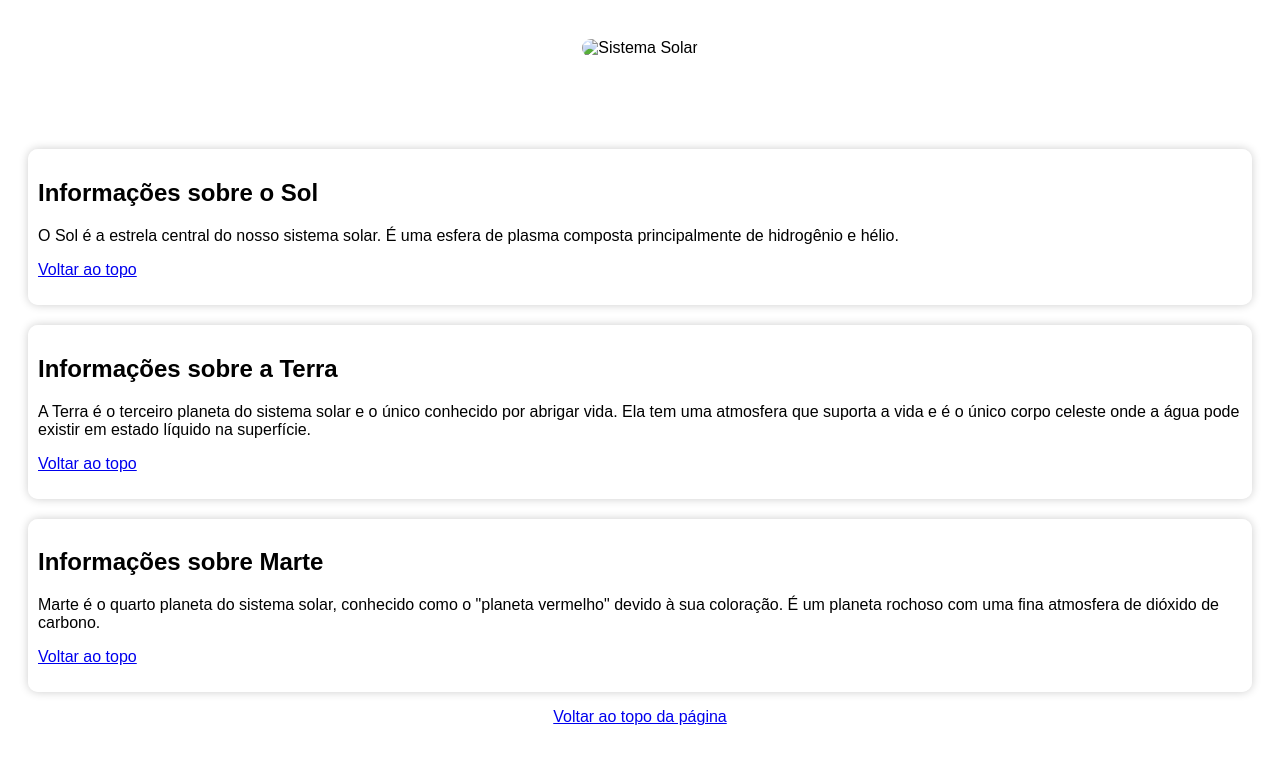
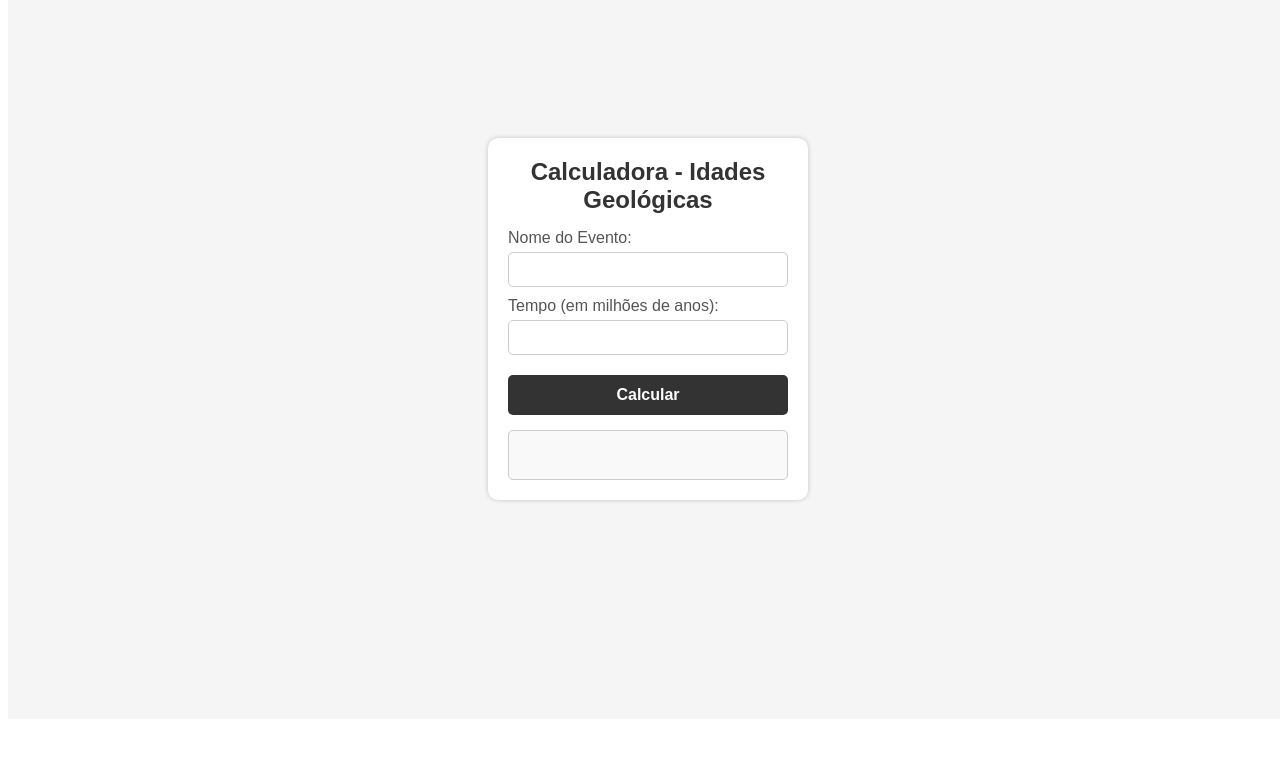
Before and after one commit to Bragax23/Calculadora-das-Idades-Geologicas, a plain HTML site: page index.html in a window 1280 px wide. Shown: the part 89-852 px from the top of the page. After the commit the page ends 816 px from the top, so only its background shows below. Drawn offline with Linux system fonts and the light colour scheme.

Commit message:
Update index.html

```diff
--- a/index.html
+++ b/index.html
@@ -1,88 +1,28 @@
 <!DOCTYPE html>
-<html lang="pt-br">
+<html lang="en">
 <head>
     <meta charset="UTF-8">
     <meta name="viewport" content="width=device-width, initial-scale=1.0">
-    <title>Sistema Solar</title>
-    <style>
-        body {
-            font-family: Arial, sans-serif;
-            text-align: center;
-            background-image: url('imagem/d2d.jpg');
-            background-size: cover;
-            background-position: center;
-            padding: 20px;
-        }
-        h1 {
-            color: #fff;
-        }
-        img {
-            max-width: 100%;
-            height: auto;
-            margin-top: 20px;
-            border-radius: 10px;
-            box-shadow: 0 0 10px rgba(255, 255, 255, 0.5);
-        }
-        .planet-info {
-            margin-top: 20px;
-            color: #fff;
-        }
-        .planet-info ul {
-            list-style: none;
-            padding: 0;
-        }
-        .planet-info ul li {
-            display: inline;
-            margin-right: 20px;
-        }
-        .planet-info ul li a {
-            color: #fff;
-            text-decoration: none;
-        }
-        .planet-info ul li a:hover {
-            text-decoration: underline;
-        }
-        #sol-info, #terra-info, #marte-info {
-            background-color: rgba(255, 255, 255, 0.8);
-            padding: 10px;
-            margin-top: 20px;
-            border-radius: 10px;
-            box-shadow: 0 0 10px rgba(0, 0, 0, 0.2);
-            text-align: left;
-        }
-    </style>
+    <title>Calculadora de Eras Geológicas</title>
+    <link rel="stylesheet" href="style.css">
 </head>
 <body>
-    <h1>Sistema Solar</h1>
-    <img src="imagem/2-sistema-solar.webp" alt="Sistema Solar">
+    <main>
+        <div class="container">
+            <div class="title">Calculadora - Idades Geológicas</div>
+            <div class="input">
+                <label>Nome do Evento:</label>
+                <input type="text" id="evento">
+            </div>
+            <div class="input">
+                <label>Tempo (em milhões de anos):</label>
+                <input type="number" id="tempo">
+            </div>
+            <button id="calcular">Calcular</button>
 
-    <div class="planet-info">
-        <p>Selecione um planeta para obter mais informações:</p>
-        <ul>
-            <li><a href="https://pt.wikipedia.org/wiki/Sol">Sol</a></li>
-            <li><a href="https://pt.wikipedia.org/wiki/Terra">Terra</a></li>
-            <li><a href="https://pt.wikipedia.org/wiki/Marte_(planeta)">Marte</a></li>
-        </ul>
-    </div>
-
-    <div id="sol-info">
-        <h2>Informações sobre o Sol</h2>
-        <p>O Sol é a estrela central do nosso sistema solar. É uma esfera de plasma composta principalmente de hidrogênio e hélio.</p>
-        <p><a href="#top">Voltar ao topo</a></p>
-    </div>
-
-    <div id="terra-info">
-        <h2>Informações sobre a Terra</h2>
-        <p>A Terra é o terceiro planeta do sistema solar e o único conhecido por abrigar vida. Ela tem uma atmosfera que suporta a vida e é o único corpo celeste onde a água pode existir em estado líquido na superfície.</p>
-        <p><a href="#top">Voltar ao topo</a></p>
-    </div>
-
-    <div id="marte-info">
-        <h2>Informações sobre Marte</h2>
-        <p>Marte é o quarto planeta do sistema solar, conhecido como o "planeta vermelho" devido à sua coloração. É um planeta rochoso com uma fina atmosfera de dióxido de carbono.</p>
-        <p><a href="https://pt.wikipedia.org/wiki/Marte_(planeta)">Voltar ao topo</a></p>
-    </div>
-
-    <p id="top"><a href="#">Voltar ao topo da página</a></p>
+            <div class="result" id="resultado"></div>
+        </div>
+    </main>
+    <script src="java.js"></script>
 </body>
 </html>
```
